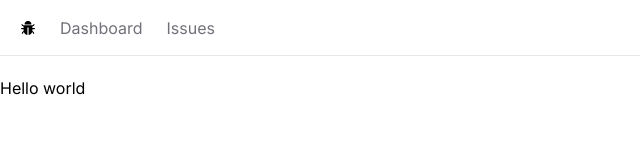
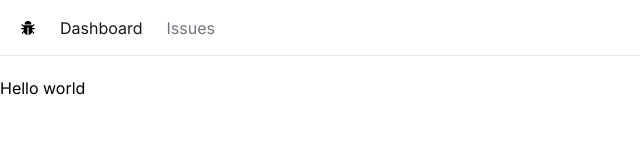
Before and after one commit to myxsan/issue-tracker, a Next.js app: page / in a window 1280 px wide. Shown: the top 160 px of the page, without its empty margins (0-640 px from the left). Built offline with nearby package versions, Linux system fonts and the light colour scheme.

Commit message:
active link styling

```diff
--- a/app/NavBar.tsx
+++ b/app/NavBar.tsx
@@ -1,13 +1,17 @@
+"use client";
+
 import Link from "next/link";
 import React from "react";
 import { AiFillBug } from "react-icons/ai";
+import { usePathname } from "next/navigation";
+import classNames from "classnames";
 
 const NavBar = () => {
   const links = [
     { label: "Dashboard", href: "/" },
     { label: "Issues", href: "/issues" },
   ];
-
+  const currentPath = usePathname();
   return (
     <nav className="flex space-x-6 border-b mb-5 px-5 h-14 items-center">
       <Link href="/">
@@ -17,7 +21,11 @@
         {links.map((link) => (
           <Link
             key={link.href}
-            className="text-zinc-500 hover:text-zinc-800 transition-colors"
+            className={classNames({
+              "text-zinc-900": link.href === currentPath,
+              "text-zinc-500": link.href != currentPath,
+              "hover:text-zinc-700 transition-colors": true,
+            })}
             href={link.href}
           >
             {link.label}
--- a/package.json
+++ b/package.json
@@ -13,6 +13,7 @@
     "@types/react": "18.2.31",
     "@types/react-dom": "18.2.14",
     "autoprefixer": "10.4.16",
+    "classnames": "^2.3.2",
     "eslint": "8.52.0",
     "eslint-config-next": "13.5.6",
     "next": "13.5.6",
```
Also changed, not shown: 1 other file (tests, documents, lock files or other folders).
